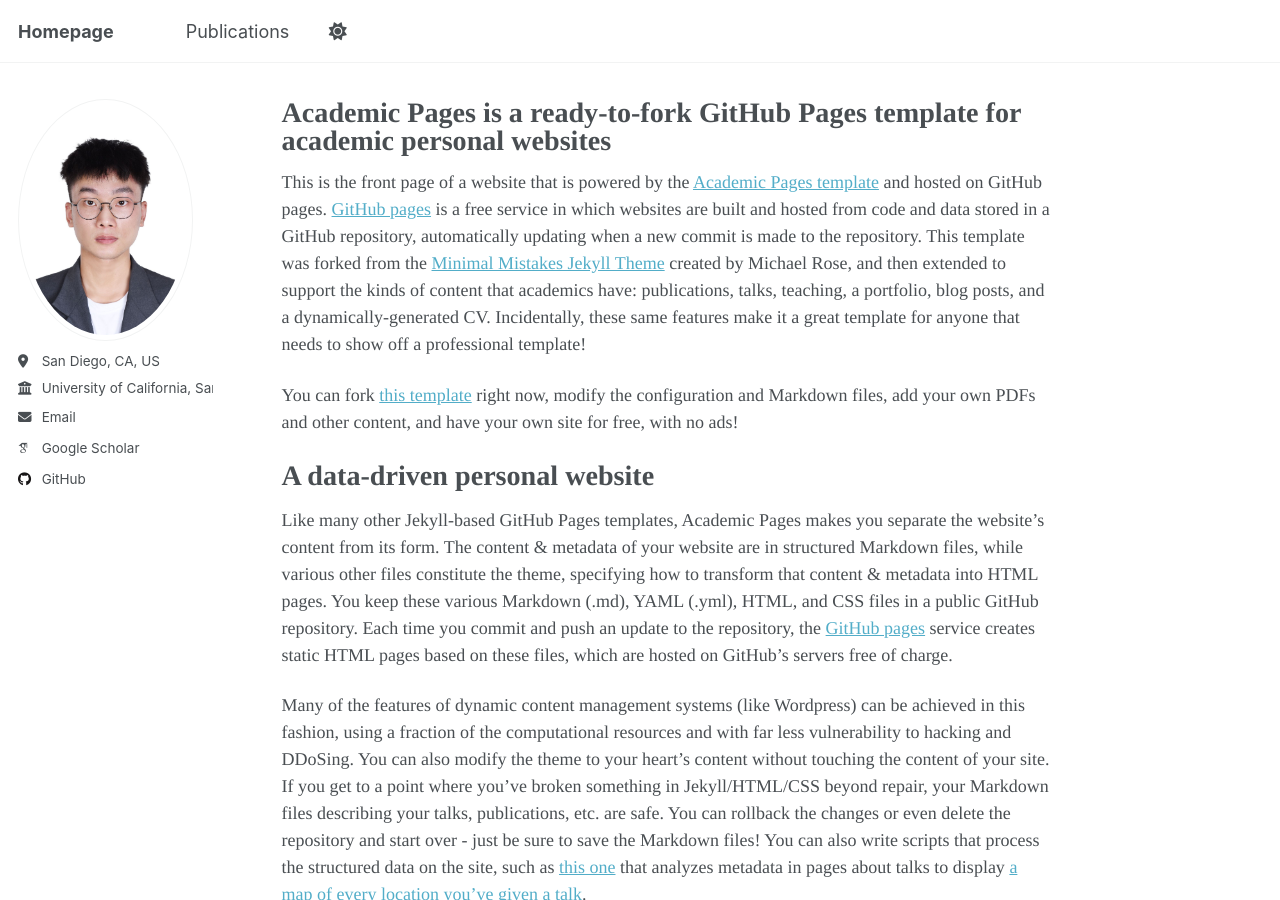
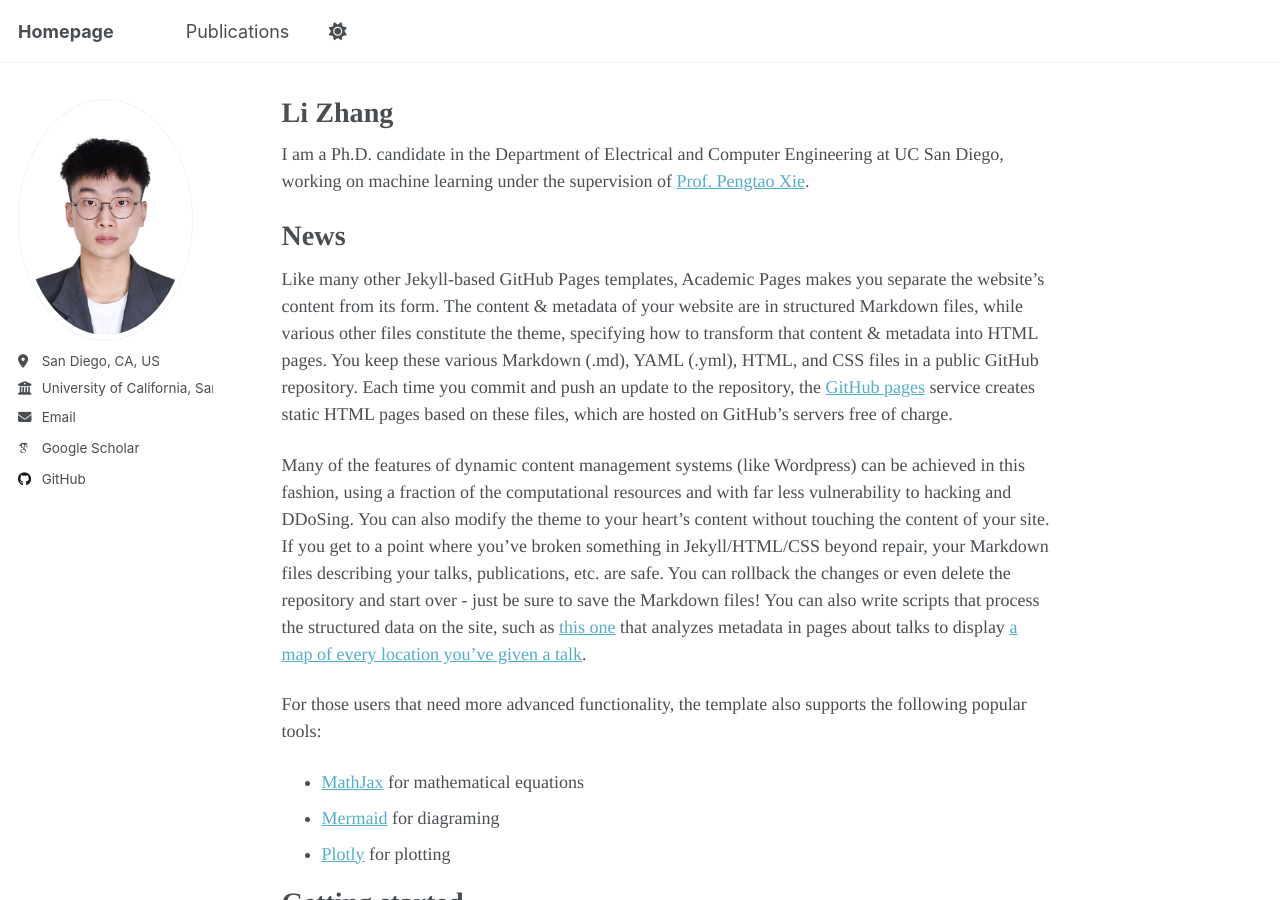
Before and after one commit to importZL/importZL.github.io, a Jekyll site: the page built from _pages/about.md, in a window 1280 px wide and 900 px high. Built offline with Jekyll 4.4.1, drawn with Linux system fonts in a browser that asks for light colours; some web fonts are replaced; a script that is not in the unit is left out.

Commit message:
Update about.md

```diff
--- a/_pages/about.md
+++ b/_pages/about.md
@@ -1,17 +1,15 @@
 ---
 permalink: /
-title: "Academic Pages is a ready-to-fork GitHub Pages template for academic personal websites"
+title: "Li Zhang"
 author_profile: true
 redirect_from:
   - /about/
   - /about.html
 ---
 
-This is the front page of a website that is powered by the [Academic Pages template](https://github.com/academicpages/academicpages.github.io) and hosted on GitHub pages. [GitHub pages](https://pages.github.com) is a free service in which websites are built and hosted from code and data stored in a GitHub repository, automatically updating when a new commit is made to the repository. This template was forked from the [Minimal Mistakes Jekyll Theme](https://mmistakes.github.io/minimal-mistakes/) created by Michael Rose, and then extended to support the kinds of content that academics have: publications, talks, teaching, a portfolio, blog posts, and a dynamically-generated CV. Incidentally, these same features make it a great template for anyone that needs to show off a professional template!
+I am a Ph.D. candidate in the Department of Electrical and Computer Engineering at UC San Diego, working on machine learning under the supervision of [Prof. Pengtao Xie](https://pengtaoxie.github.io/).
 
- You can fork [this template](https://github.com/academicpages/academicpages.github.io) right now, modify the configuration and Markdown files, add your own PDFs and other content, and have your own site for free, with no ads!
-
-A data-driven personal website
+News
 ======
 Like many other Jekyll-based GitHub Pages templates, Academic Pages makes you separate the website's content from its form. The content & metadata of your website are in structured Markdown files, while various other files constitute the theme, specifying how to transform that content & metadata into HTML pages. You keep these various Markdown (.md), YAML (.yml), HTML, and CSS files in a public GitHub repository. Each time you commit and push an update to the repository, the [GitHub pages](https://pages.github.com/) service creates static HTML pages based on these files, which are hosted on GitHub's servers free of charge.
 
```
